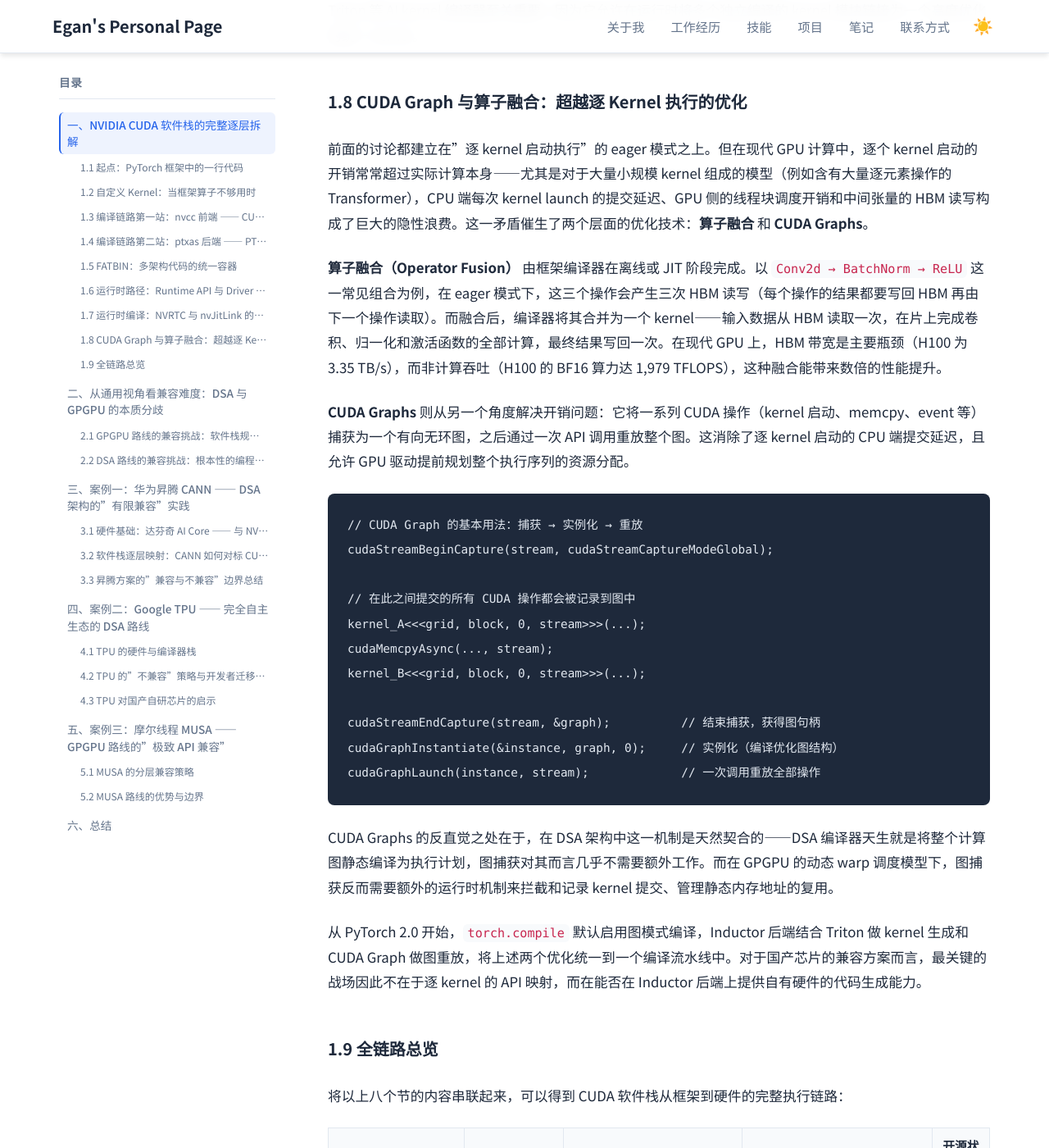
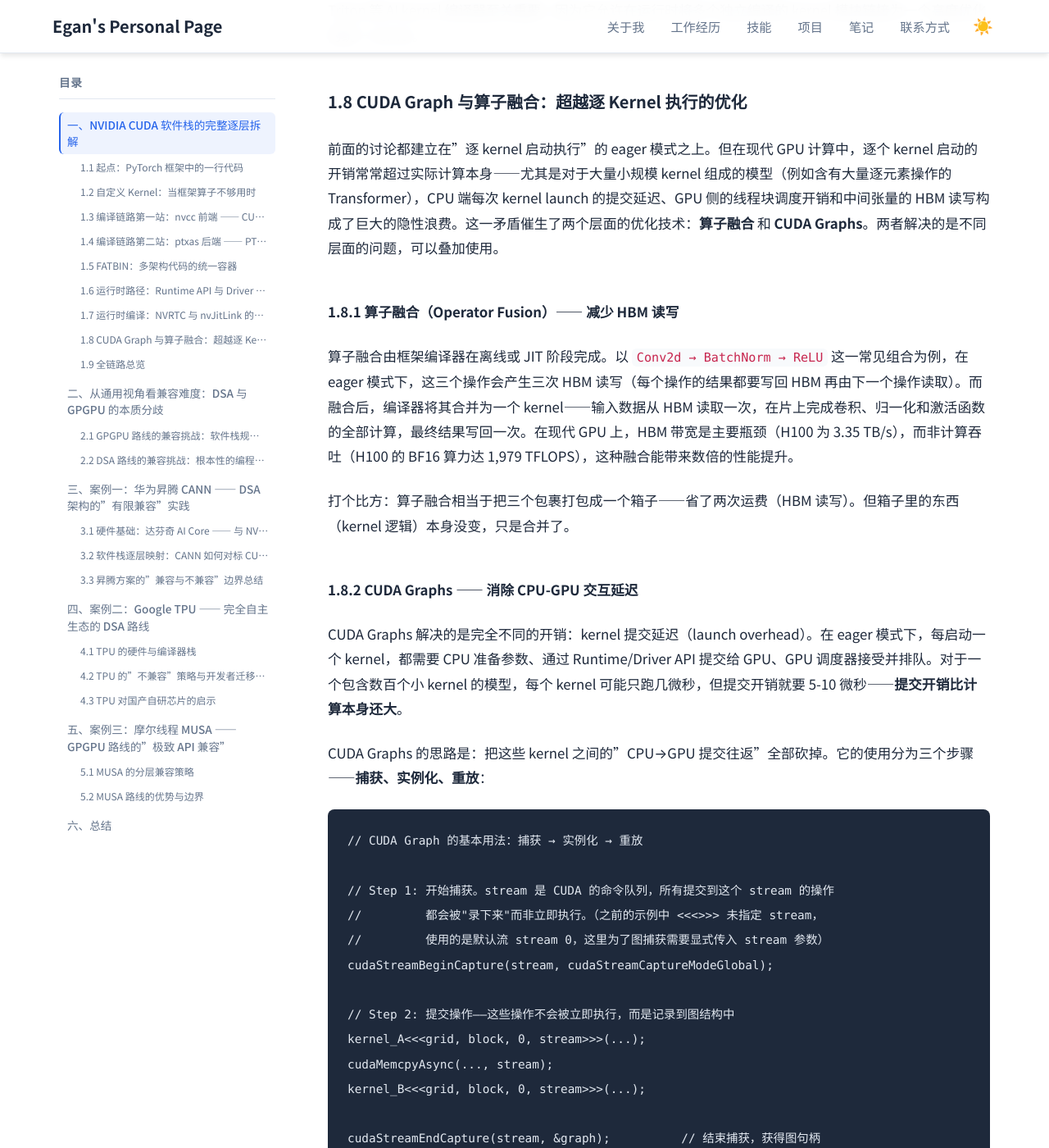
Before and after one commit to Lejun-Hu/Lejun-Hu.github.io, a Jekyll site: the page built from _notes/2026-8-15-cuda-ecosystem-compatibility.md, in a window 1280 px wide and 1400 px high, scrolled down 18328 px. Shown: the whole window at 82% size. Built offline with Jekyll 4.4.1, drawn with Linux system fonts in a browser that asks for light colours; some of the changed text lies outside the part shown.

Commit message:
expand CUDA Graphs section with stream/instantiate/replay explanation and fusion comparison

````diff
--- a/_notes/2026-8-15-cuda-ecosystem-compatibility.md
+++ b/_notes/2026-8-15-cuda-ecosystem-compatibility.md
@@ -444,29 +444,71 @@ NVRTC 以库的形式（`libnvrtc.so`）工作，不需要启动外部 `nvcc`
 
 ### 1.8 CUDA Graph 与算子融合：超越逐 Kernel 执行的优化
 
-前面的讨论都建立在"逐 kernel 启动执行"的 eager 模式之上。但在现代 GPU 计算中，逐个 kernel 启动的开销常常超过实际计算本身——尤其是对于大量小规模 kernel 组成的模型（例如含有大量逐元素操作的 Transformer），CPU 端每次 kernel launch 的提交延迟、GPU 侧的线程块调度开销和中间张量的 HBM 读写构成了巨大的隐性浪费。这一矛盾催生了两个层面的优化技术：**算子融合** 和 **CUDA Graphs**。
+前面的讨论都建立在"逐 kernel 启动执行"的 eager 模式之上。但在现代 GPU 计算中，逐个 kernel 启动的开销常常超过实际计算本身——尤其是对于大量小规模 kernel 组成的模型（例如含有大量逐元素操作的 Transformer），CPU 端每次 kernel launch 的提交延迟、GPU 侧的线程块调度开销和中间张量的 HBM 读写构成了巨大的隐性浪费。这一矛盾催生了两个层面的优化技术：**算子融合** 和 **CUDA Graphs**。两者解决的是不同层面的问题，可以叠加使用。
 
-**算子融合（Operator Fusion）** 由框架编译器在离线或 JIT 阶段完成。以 `Conv2d → BatchNorm → ReLU` 这一常见组合为例，在 eager 模式下，这三个操作会产生三次 HBM 读写（每个操作的结果都要写回 HBM 再由下一个操作读取）。而融合后，编译器将其合并为一个 kernel——输入数据从 HBM 读取一次，在片上完成卷积、归一化和激活函数的全部计算，最终结果写回一次。在现代 GPU 上，HBM 带宽是主要瓶颈（H100 为 3.35 TB/s），而非计算吞吐（H100 的 BF16 算力达 1,979 TFLOPS），这种融合能带来数倍的性能提升。
+#### 1.8.1 算子融合（Operator Fusion）—— 减少 HBM 读写
 
-**CUDA Graphs** 则从另一个角度解决开销问题：它将一系列 CUDA 操作（kernel 启动、memcpy、event 等）捕获为一个有向无环图，之后通过一次 API 调用重放整个图。这消除了逐 kernel 启动的 CPU 端提交延迟，且允许 GPU 驱动提前规划整个执行序列的资源分配。
+算子融合由框架编译器在离线或 JIT 阶段完成。以 `Conv2d → BatchNorm → ReLU` 这一常见组合为例，在 eager 模式下，这三个操作会产生三次 HBM 读写（每个操作的结果都要写回 HBM 再由下一个操作读取）。而融合后，编译器将其合并为一个 kernel——输入数据从 HBM 读取一次，在片上完成卷积、归一化和激活函数的全部计算，最终结果写回一次。在现代 GPU 上，HBM 带宽是主要瓶颈（H100 为 3.35 TB/s），而非计算吞吐（H100 的 BF16 算力达 1,979 TFLOPS），这种融合能带来数倍的性能提升。
+
+打个比方：算子融合相当于把三个包裹打包成一个箱子——省了两次运费（HBM 读写）。但箱子里的东西（kernel 逻辑）本身没变，只是合并了。
+
+#### 1.8.2 CUDA Graphs —— 消除 CPU-GPU 交互延迟
+
+CUDA Graphs 解决的是完全不同的开销：kernel 提交延迟（launch overhead）。在 eager 模式下，每启动一个 kernel，都需要 CPU 准备参数、通过 Runtime/Driver API 提交给 GPU、GPU 调度器接受并排队。对于一个包含数百个小 kernel 的模型，每个 kernel 可能只跑几微秒，但提交开销就要 5-10 微秒——**提交开销比计算本身还大**。
+
+CUDA Graphs 的思路是：把这些 kernel 之间的"CPU→GPU 提交往返"全部砍掉。它的使用分为三个步骤——**捕获、实例化、重放**：
 
 ```cpp
 // CUDA Graph 的基本用法：捕获 → 实例化 → 重放
+
+// Step 1: 开始捕获。stream 是 CUDA 的命令队列，所有提交到这个 stream 的操作
+//         都会被"录下来"而非立即执行。（之前的示例中 <<<>>> 未指定 stream，
+//         使用的是默认流 stream 0，这里为了图捕获需要显式传入 stream 参数）
 cudaStreamBeginCapture(stream, cudaStreamCaptureModeGlobal);
 
-// 在此之间提交的所有 CUDA 操作都会被记录到图中
+// Step 2: 提交操作——这些操作不会被立即执行，而是记录到图结构中
 kernel_A<<<grid, block, 0, stream>>>(...);
 cudaMemcpyAsync(..., stream);
 kernel_B<<<grid, block, 0, stream>>>(...);
 
 cudaStreamEndCapture(stream, &graph);          // 结束捕获，获得图句柄
-cudaGraphInstantiate(&instance, graph, 0);     // 实例化（编译优化图结构）
-cudaGraphLaunch(instance, stream);             // 一次调用重放全部操作
+
+// Step 3: 实例化——对图做预分析：提前分配临时内存、消除冗余同步点、
+//         确定最优执行顺序。这个步骤只做一次，结果可以重复使用。
+cudaGraphInstantiate(&instance, graph, 0);
+
+// Step 4: 重放——之后每次调用，GPU 自己按图一口气跑完所有 kernel，
+//         CPU 不需要逐个启动，只需要在最后等结果。
+cudaGraphLaunch(instance, stream);
 ```
 
-CUDA Graphs 的反直觉之处在于，在 DSA 架构中这一机制是天然契合的——DSA 编译器天生就是将整个计算图静态编译为执行计划，图捕获对其而言几乎不需要额外工作。而在 GPGPU 的动态 warp 调度模型下，图捕获反而需要额外的运行时机制来拦截和记录 kernel 提交、管理静态内存地址的复用。
+这里需要解释几个关键概念：
 
-从 PyTorch 2.0 开始，`torch.compile` 默认启用图模式编译，Inductor 后端结合 Triton 做 kernel 生成和 CUDA Graph 做图重放，将上述两个优化统一到一个编译流水线中。对于国产芯片的兼容方案而言，最关键的战场因此不在于逐 kernel 的 API 映射，而在能否在 Inductor 后端上提供自有硬件的代码生成能力。
+- **Stream（流）**：CUDA 中的命令队列。同一个 stream 里的操作严格按顺序执行，不同 stream 之间的操作可以并行。之前的示例代码中 `<<<>>>` 没有指定 stream 参数，实际走的是默认流（stream 0）。CUDA Graphs 依赖 stream 来"监听"你提交了哪些操作，所以这里必须显式传入。
+
+- **实例化（Instantiate）**：把捕获到的图做一次预分析和优化——类似于编译器对代码做优化 pass。具体包括：提前分配好所有临时内存、确定 kernel 的执行顺序、消除不必要的同步点。实例化只需做一次，结果可以被反复重放。
+
+- **重放（Replay / Launch）**：之后每次调用 `cudaGraphLaunch`，GPU 直接按优化好的计划一口气执行整张图。kernel A 算完自动触发 kernel B，不需要 CPU 介入说"该启动 B 了"。
+
+打个比方：捕获 = 用摄像机录一遍你的烹饪步骤；实例化 = 分析录像，提前把调料瓶摆到最顺手的位置、合并重复步骤；重放 = 以后每次做这道菜直接按优化后的流程走，不用再停下来想"下一步该干什么"。
+
+#### 1.8.3 算子融合 vs CUDA Graphs：一张表说清区别
+
+两者解决的是不同层面的瓶颈，可以叠加使用：
+
+| | 算子融合 | CUDA Graphs |
+|---|---|---|
+| **优化目标** | 减少 HBM 读写次数 | 减少 CPU-GPU 交互延迟 |
+| **怎么做** | 多个算子合并成一个 kernel | 多个 kernel 串成一张图，GPU 自主驱动 |
+| **kernel 数量** | 减少（N→1） | 不变（N 个还是 N 个） |
+| **CPU 参与** | 不变（每次仍需 CPU 启动） | 大幅减少（CPU 只启动一次图） |
+| **类比** | 三个包裹打包成一个箱子 | 一次性把所有包裹放到快递柜，快递员自己按顺序取 |
+
+两者叠加的典型场景是 PyTorch 2.0 的 `torch.compile`：Inductor 后端先用算子融合把可以合并的操作合成大 kernel，再把剩余无法融合的操作通过 CUDA Graphs 串起来一键重放。对于国产芯片的兼容方案而言，最关键的战场因此不在于逐 kernel 的 API 映射，而在于能否在 Inductor 后端上提供自有硬件的代码生成能力。
+
+#### 1.8.4 CUDA Graphs 在 DSA 与 GPGPU 上的差异
+
+CUDA Graphs 有一个反直觉的特征：在 DSA 架构中这一机制是天然契合的——DSA 编译器天生就是将整个计算图静态编译为执行计划，图捕获对其而言几乎不需要额外工作。而在 GPGPU 的动态 warp 调度模型下，图捕获反而需要额外的运行时机制来拦截和记录 kernel 提交、管理静态内存地址的复用。
 
 ### 1.9 全链路总览
 
````
